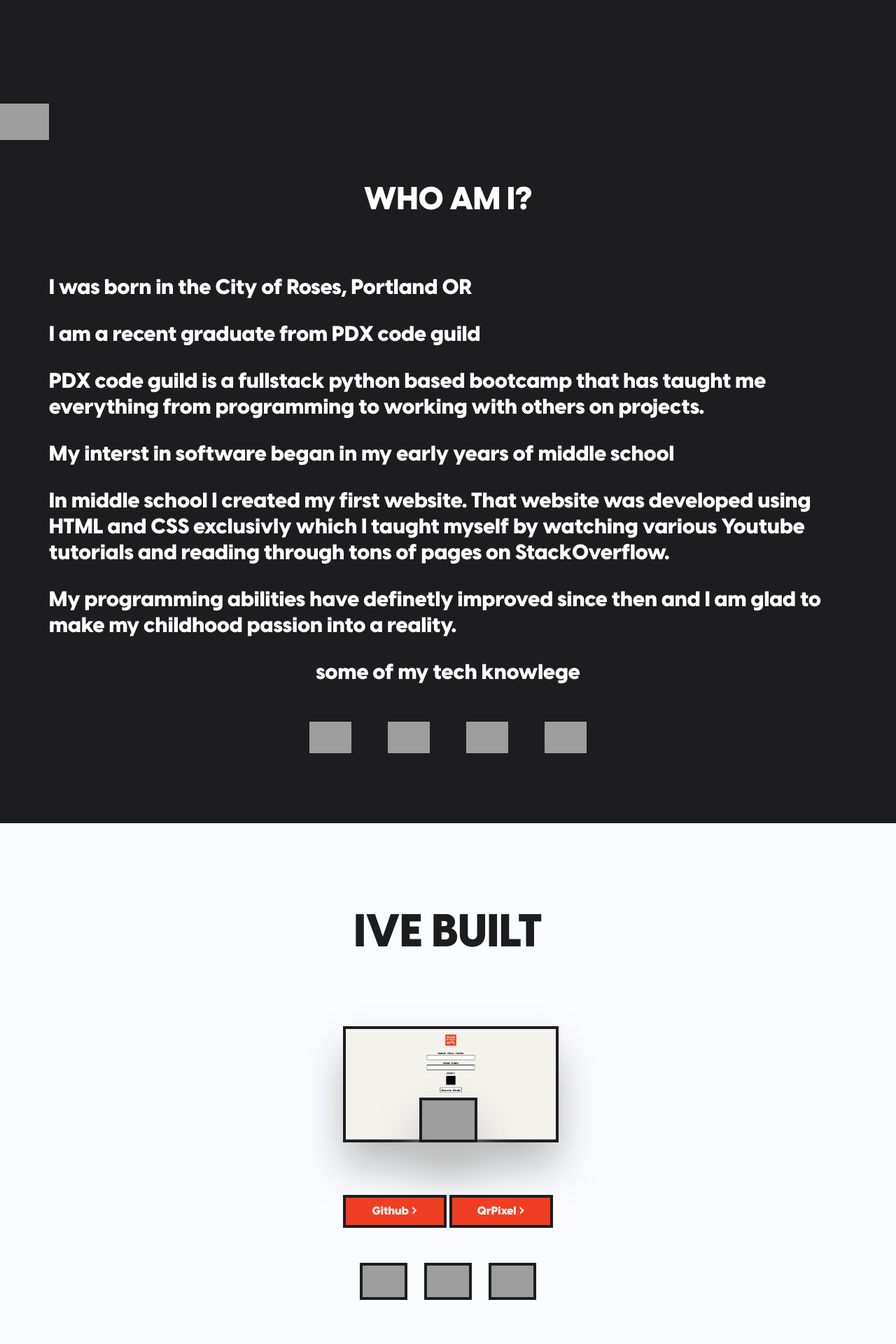
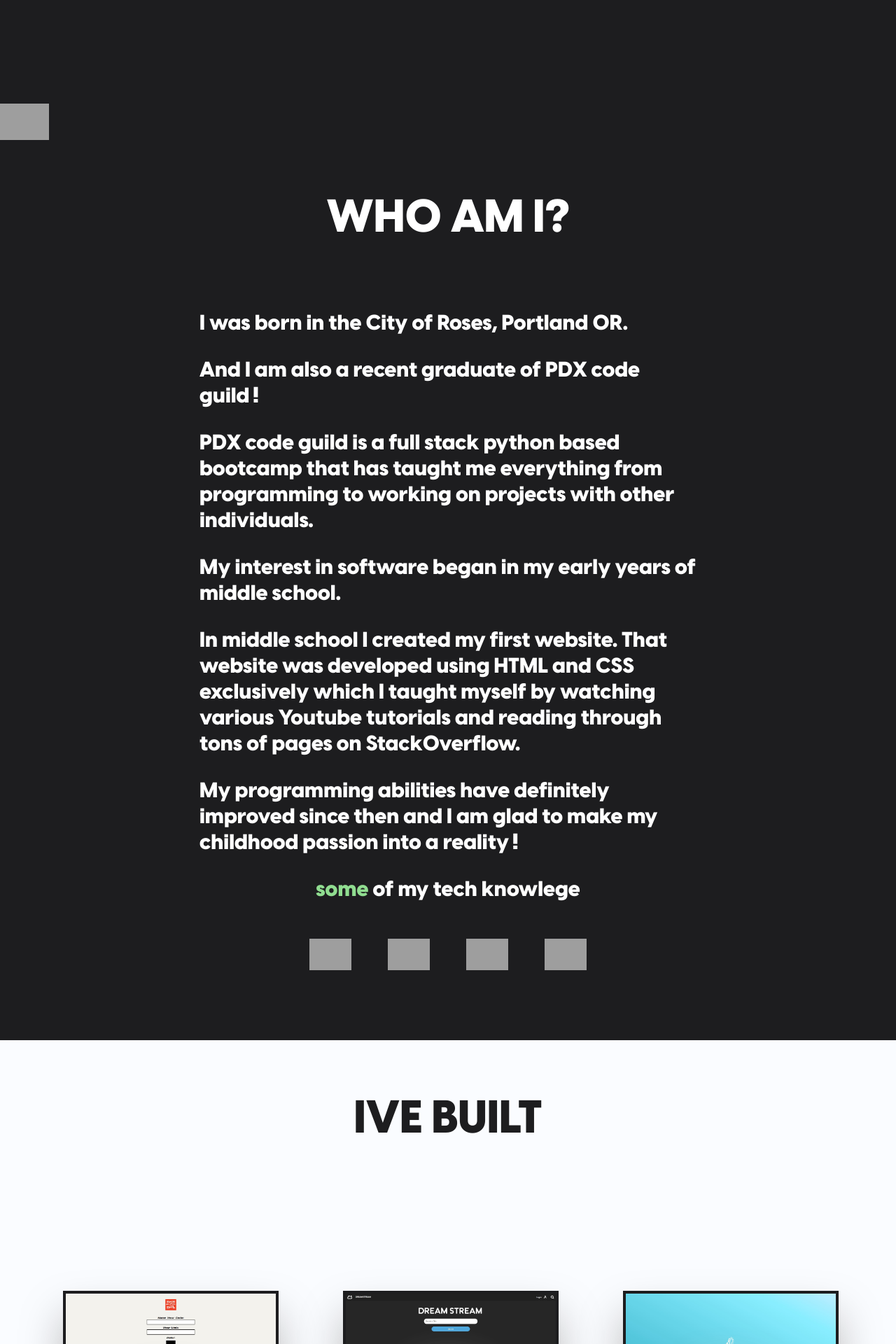
Before and after one commit to Gage-Lieble/Portfolio-2.0, a Django app: page / in a window 1280 px wide. Shown: the part 600-2520 px from the top of the page at 70% size. Run offline with Django 4.2, Linux system fonts and the light colour scheme; grey boxes are pictures that could not be loaded.

Commit message:
Responisve

```diff
--- a/gagelieble_home/templates/gl_home/index.html
+++ b/gagelieble_home/templates/gl_home/index.html
@@ -32,7 +32,7 @@
     <div id="intro-wrapper">
 
         <h1 id="main-word">SOFTWARE</h1>
-        <img id="headshot-img" src="{% static 'imgs/gagehead.png' %}" alt="">
+        <img id="headshot-img" src="{% static 'imgs/gagehead.png' %}" alt="headphoto">
         <h1 id="developer">DEVELOPER</h1>
         <h4 id="myname">Hey, Im <span style="color:rgb(144, 221, 144);">Gage Lieble</span></h4>
     </div>
@@ -41,13 +41,13 @@
 
         <h1 id="about-head">WHO AM I?</h1>
         <div id="sentences">
-            <p>I was born in the City of Roses, Portland OR</p>
-            <p>I am a recent graduate from PDX code guild</p>
-            <p>PDX code guild is a fullstack python based bootcamp that has taught me everything from programming to working with others on projects.</p>
-            <p>My interst in software began in my early years of middle school</p>
-            <p>In middle school I created my first website. That website was developed using HTML and CSS exclusivly which I taught myself by watching various Youtube tutorials and reading through tons of pages on StackOverflow.</p>
-            <p>My programming abilities have definetly improved since then and I am glad to make my childhood passion into a reality.</p>
-            <p style="text-align:center">some of my tech knowlege</p>
+            <p>I was born in the City of Roses, Portland OR.</p>
+            <p>And I am also a recent graduate of PDX code guild!</p>
+            <p>PDX code guild is a full stack python based bootcamp that has taught me everything from programming to working on projects with other individuals.</p>
+            <p>My interest in software began in my early years of middle school.</p>
+            <p>In middle school I created my first website. That website was developed using HTML and CSS exclusively which I taught myself by watching various Youtube tutorials and reading through tons of pages on StackOverflow.</p>
+            <p>My programming abilities have definitely improved since then and I am glad to make my childhood passion into a reality!</p>
+            <p style="text-align:center"><span style="color:rgb(144, 221, 144);">some</span> of my tech knowlege</p>
 
         </div>
         </div><div id="languages"><img src="{% static 'imgs/django.svg' %}" alt="">
@@ -56,10 +56,10 @@
             <img src="{% static 'imgs/git.svg' %}" alt="">
     </div>
 
+<h1 id="work-head">IVE BUILT</h1>
+    <div id="work-wrapper">
 
-    <div id="work-wrapper">
-        <h1 id="work-head">IVE BUILT</h1>
-
+        <div>
         <div class="site-wrap">
             <img class="work-logo" src="{% static 'imgs/qrlogo.svg' %}" alt="qrlogo">
             <img class="work-img" src="{% static 'imgs/qrscreen.jpg' %}" alt="qrscreen">
@@ -70,7 +70,8 @@
             <img src="{% static 'imgs/django.svg' %}" alt="">
             <img src="{% static 'imgs/python.svg' %}" alt="">
             </div>
-
+        </div>
+        <div>
         <div class="site-wrap">
             <img id="dream-logo" class="work-logo" src="{% static 'imgs/dreamstreamlogo.svg' %}" alt="dreamlogo">
             <img class="work-img" src="{% static 'imgs/dreamstreamscreen.jpg' %}" alt="dreamscreen">
@@ -81,9 +82,9 @@
             <img src="{% static 'imgs/django.svg' %}" alt="">
             <img src="{% static 'imgs/python.svg' %}" alt="">
             </div>
+        </div>
 
-
-
+        <div>
         <div class="site-wrap">
             <img id="weather-logo" class="work-logo" src="{% static 'imgs/weatherlogo.svg' %}" alt="weatherlogo">
             <img class="work-img" src="{% static 'imgs/weatherscreen.jpg' %}" alt="weatherscreen">
@@ -93,7 +94,7 @@
             <img src="{% static 'imgs/django.svg' %}" alt="">
             <img src="{% static 'imgs/python.svg' %}" alt="">
             </div>
-
+        </div>
     </div>
 
 
@@ -105,7 +106,7 @@
         <h2 id="pdxcode-title">PDX CODE GUILD <img id="guild-logo" src="{% static 'imgs/guildlogo.svg' %}" alt=""></h2>
         <div id="clock-section">
 
-        <div id="clock-outline"><img src="{% static 'imgs/clockdots.svg' %}" alt=""></div><span id="hour-hand"></span><span id="min-hand"></span><span id="sec-hand"></span>
+        <div id="clock-outline"><img src="{% static 'imgs/clockdots.svg' %}" alt=""><span id="hour-hand"></span><span id="min-hand"></span><span id="sec-hand"></span></div>
         <div id="time-tags">
         <h2 style='margin-left: -25px;' class="edu-taglines">Is a</h2>
         <h2 class="edu-taglines">500+ hour</h2>
--- a/static/css/style.css
+++ b/static/css/style.css
@@ -4,6 +4,15 @@ body{
     font-family: Visby;
     overflow-x: hidden;
 }
+::selection{
+    background-color:rgb(144, 221, 144);
+    color: #212121;
+}
+body::-webkit-scrollbar {
+    width: 0px;
+}
+
+
 html{
     overflow-x: hidden;
 }
@@ -231,13 +242,18 @@ pointer-events: all;
     display: flex;
     align-items: center;
     flex-direction: column;
-    margin-top: 100px;
+
     background-color: rgb(250, 252, 255);
-    padding-top: 75px;
+
 }
 
 #work-head{
     color: rgb(29, 29, 31);
+    background-color: rgb(250, 252, 255);
+    margin: 100px 0px 0px 0px;
+    padding-top: 75px;
+    text-align: center;
+
 }
 
 .site-wrap{
@@ -294,6 +310,7 @@ pointer-events: all;
     text-decoration: none;
     width: 120px;
     text-align: center;
+    z-index: 11;
 }
 
 #dream-logo{
@@ -314,8 +331,10 @@ pointer-events: all;
     display: flex;
     justify-content: space-evenly;
     width: 300px;
+    margin: 0 auto;
     margin-top: 50px;
     margin-bottom: 100px;
+
 
 }
 #work-languages>img{
@@ -663,3 +690,67 @@ margin-left: -25px;
         width: 300px;
     }
 }
+
+@media screen and (min-width: 1024px) {
+    h1{
+        font-size: 65px !important;
+    }
+    #work-wrapper{
+        align-items: center;
+        flex-direction: row;
+        flex-wrap: wrap;
+        justify-content: center;
+        min-height: 850px;
+    }
+
+    .qr-links:hover{
+        background-color: #c7341d;
+
+    }
+    .dream-links:hover{
+        background-color: #0f0f0f;
+    }
+    .weather-links:hover{
+        background-color: rgb(48, 174, 202);
+    }
+    #about-wrapper{
+        width: 750px;
+        margin: 0 auto;
+    }
+    #education-wrapper{
+        width: 1000px;
+        margin: 0 auto;
+
+    }
+    #clock-outline{
+        width: 550px;
+        height: 550px;
+        border: 20px solid white;
+        border-radius: 500px;
+        margin-left: 0%;
+        display: flex;
+        flex-direction: column;
+        align-items: center;
+        justify-content: center;
+    }
+    #hour-hand{
+        background: linear-gradient(to right, rgba(255,255,255,1) 50%, rgba(243, 8, 8, 0) 50%);
+        width: 350px;
+        height: 15px;
+        color: white;
+        margin-left: 0%;
+        position: absolute;
+        transform: rotate(45deg);
+        animation: clockRotate 15s linear infinite;
+
+    }
+    #min-hand{
+        background: linear-gradient(to right, rgba(255,255,255,1) 50%, rgba(243, 8, 8, 0) 50%);
+        width: 275px;
+        height: 15px;
+        color: white;
+        margin-left: 0%;
+        position: absolute;
+        animation: clockRotate 5s linear infinite;
+    }
+}
--- a/static/js/main.js
+++ b/static/js/main.js
@@ -31,7 +31,7 @@ whoAmIBtn.addEventListener('click', function(){
 
 
 let projectsBtn = document.getElementById('nav-projects')
-let projectSec = document.getElementById('work-wrapper')
+let projectSec = document.getElementById('work-head')
 
 projectsBtn.addEventListener('click', function(){
     navToggle.classList.toggle('active')
@@ -85,6 +85,7 @@ reachoutBtn.addEventListener('click', function(){
         // NAV BG COLOR
 let navBar = document.getElementById('nav-bar')
 let navLogo = document.getElementById('nav-logo')
+
 function changeNav(){
 
     let scrollVal = window.scrollY
@@ -95,7 +96,7 @@ function changeNav(){
         navLogo.src = 'static/imgs/glogo.svg'
         navOptions.classList.remove('light-options')
     }
-    else if (scrollVal > 1690 && scrollVal < 2764){
+    else if (scrollVal > 1765 && scrollVal < 3575){
         navOptions.classList.add('light-options')
         navBar.classList.add('bgblur-white')
         navToggle.classList.add('navcolorchange')
```
Also changed, not shown: other parts of static/css/style.css (+27 -17 lines).
